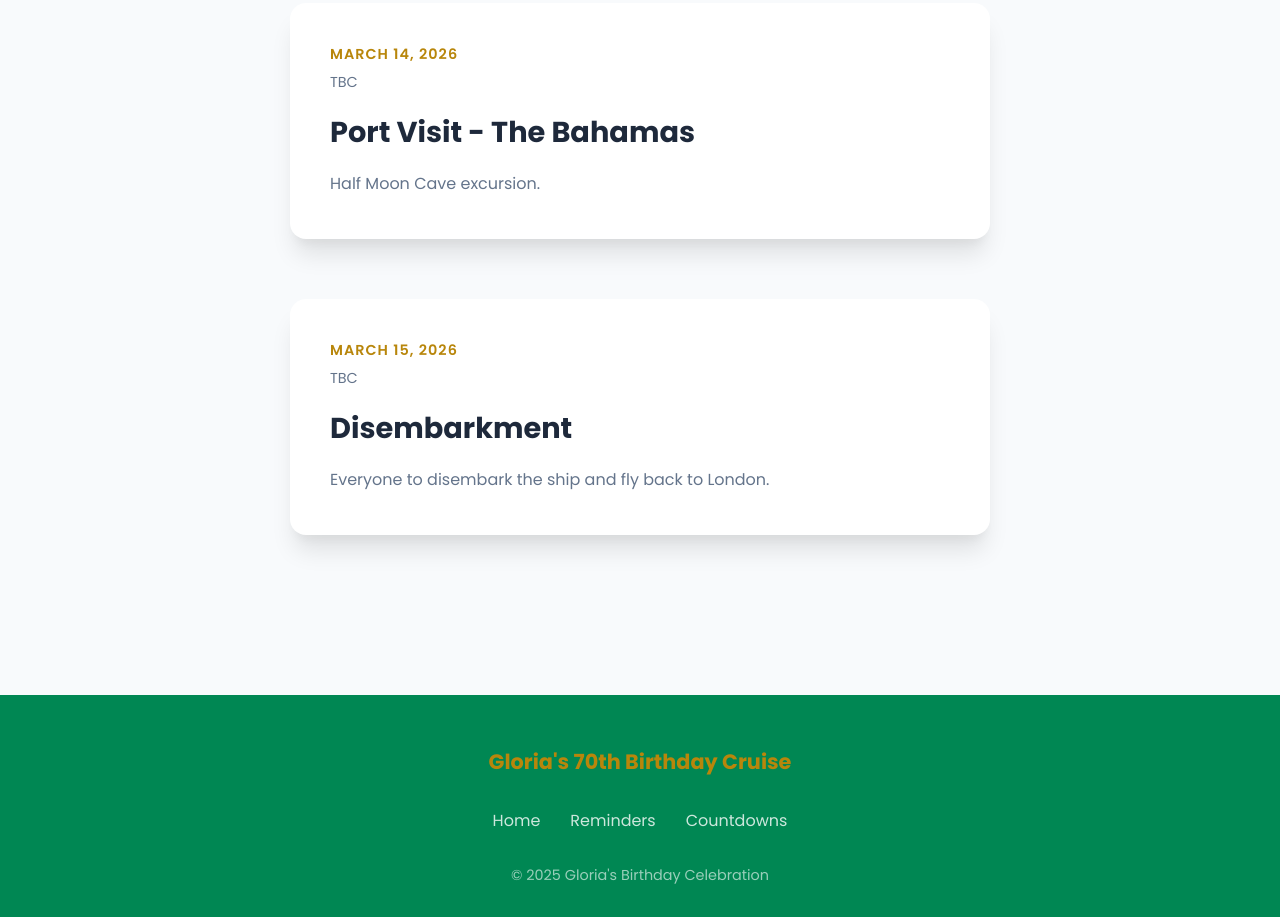
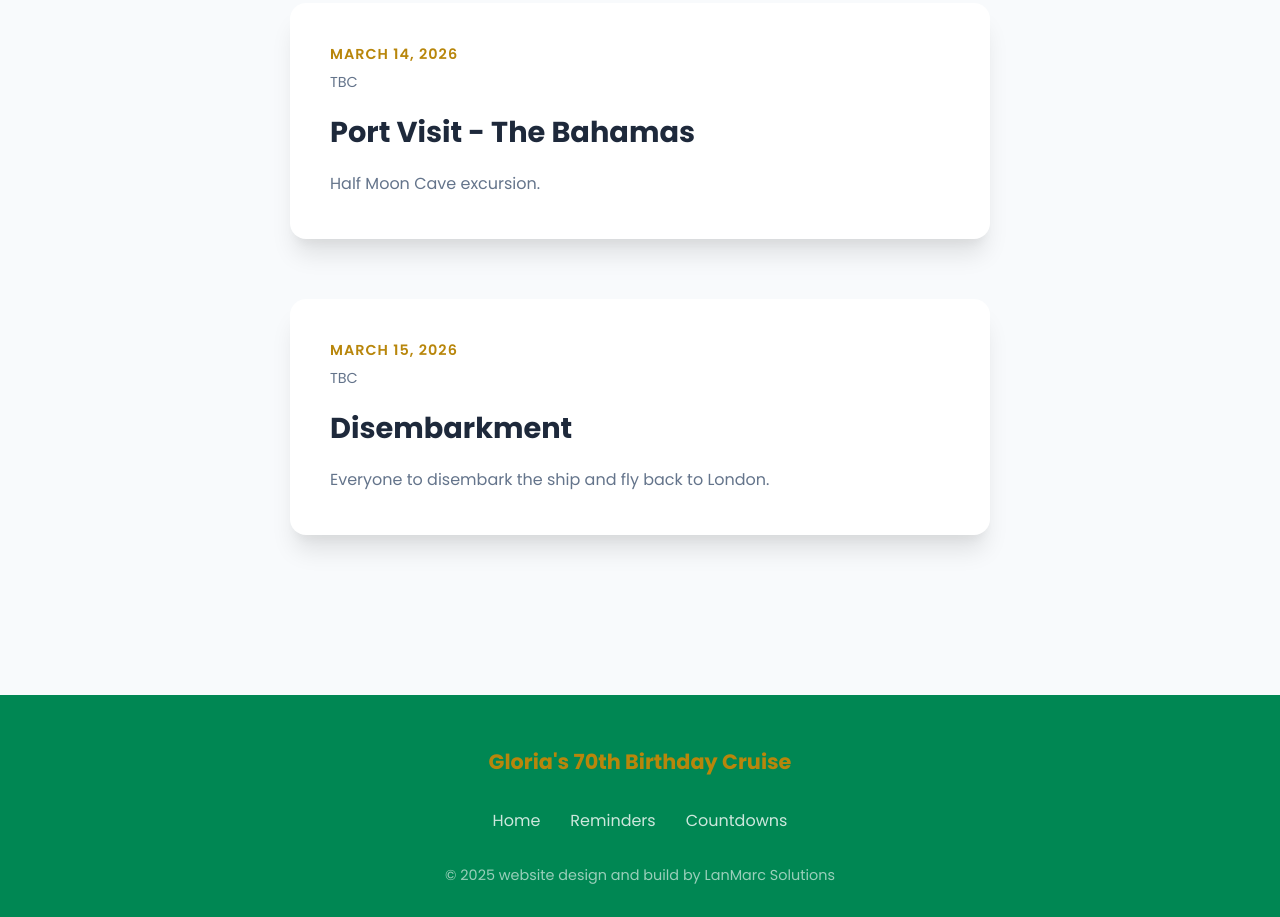
Before and after one commit to Gmanprodev/gloria-birthday-cruise, a plain HTML site: page index.html in a window 1280 px wide. Shown: the part 3937-4854 px from the top of the page. Drawn offline with Linux system fonts and the light colour scheme.

Commit message:
update footer.

```diff
--- a/index.html
+++ b/index.html
@@ -175,7 +175,7 @@
                 <li><a href="reminder.html">Reminders</a></li>
                 <li><a href="countdown.html">Countdowns</a></li>
             </ul>
-            <p class="footer-text">&copy; 2025 Gloria's Birthday Celebration</p>
+            <p class="footer-text">&copy; 2025 website design and build by LanMarc Solutions</p>
         </div>
     </footer>
 
```
